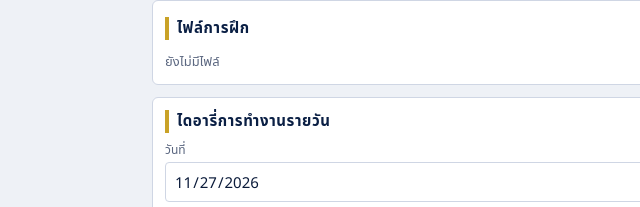
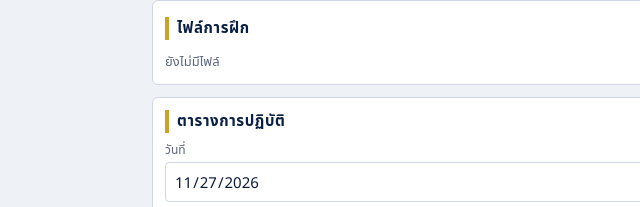
Before and after one commit to pongsakornn2001-ship-it/gg, a website: page index.html in a window 1280 px wide. Shown: the part 403-610 px from the top of the page, 0-640 px from the left. Drawn offline with Linux system fonts and the light colour scheme.

Commit message:
Rename daily diary heading to ตารางการปฏิบัติ

```diff
--- a/index.html
+++ b/index.html
@@ -93,7 +93,7 @@ $("#v").innerHTML='<div class="card"><div class="row sp"><h2>หน้าที
 '<div class="card"><h2>ตารางงานรูทีนประจำสัปดาห์</h2><div class="days">'+DAYS.map(function(n,i){var L=D.routine[i]||[];return '<div class="day'+(i==today?" today":"")+'"><div class="row sp"><h3>'+n+'</h3><button class="g" onclick="addRoutine('+i+')">+</button></div>'+L.map(function(r,j){return '<div class="item" style="padding:4px 0"><span><b>'+esc(r.time)+'</b> '+esc(r.task)+'</span><button class="g x" onclick="delRoutine('+i+','+j+')">×</button></div>'}).join("")+'</div>'}).join("")+'</div></div>'+
 '<div class="card"><div class="row sp"><h2>ไฟล์การฝึก</h2><button class="b" onclick="addFile()">+ อัปโหลด</button></div>'+
 (D.files.map(function(f,i){return '<div class="item"><div><b>'+esc(f.title)+'</b><div class="mut">'+esc(f.name)+'</div></div><div class="row"><button class="g" onclick="openFile('+i+')">เปิดดู</button><button class="g x" onclick="del(\'files\','+i+',renderDuty)">ลบ</button></div></div>'}).join("")||'<div class="mut">ยังไม่มีไฟล์</div>')+'</div>'+
-'<div class="card"><h2>ไดอารี่การทำงานรายวัน</h2><label>วันที่</label><input type="date" id="dd" value="'+curDate+'" onchange="curDate=this.value;renderDuty()"><label>บันทึกการทำงาน</label><textarea rows="5" id="dt" oninput="saveDiary()">'+esc(dy.text)+'</textarea>'+
+'<div class="card"><h2>ตารางการปฏิบัติ</h2><label>วันที่</label><input type="date" id="dd" value="'+curDate+'" onchange="curDate=this.value;renderDuty()"><label>บันทึกการทำงาน</label><textarea rows="5" id="dt" oninput="saveDiary()">'+esc(dy.text)+'</textarea>'+
 '<div class="row" style="margin-top:8px"><input type="file" accept="image/*" multiple id="dp" style="flex:1" onchange="addPics(this)"></div><div class="thumbs">'+dy.imgs.map(function(s,i){return '<span style="position:relative"><img src="'+s+'" onclick="view(\'<img src=&quot;\'+D.diary[curDate].imgs['+i+']+\'&quot; style=&quot;width:100%&quot;>\')"><button class="g x" style="position:absolute;top:2px;right:2px;padding:0 6px" onclick="delPic('+i+')">×</button></span>'}).join("")+'</div>'+
 '<div class="mut" style="margin-top:8px">วันที่มีบันทึก: '+(Object.keys(D.diary).filter(function(k){return D.diary[k].text||D.diary[k].imgs.length}).sort().reverse().slice(0,10).map(function(k){return '<a href="#" onclick="curDate=\''+k+'\';renderDuty();return false" style="color:var(--gold)">'+k+'</a>'}).join(" • ")||"-")+'</div></div>'}
 function del(k,i,fn){var m=document.createElement("div");m.className="modal";m.style.zIndex=40;m.innerHTML='<div style="max-width:320px"><h2>ลบรายการนี้?</h2><div class="row"><button class="b" id="dy">ลบ</button><button class="g" id="dn">ยกเลิก</button></div></div>';document.body.appendChild(m);$("#dn").onclick=function(){m.remove()};$("#dy").onclick=function(){m.remove();D[k].splice(i,1);save();fn()}}
```
